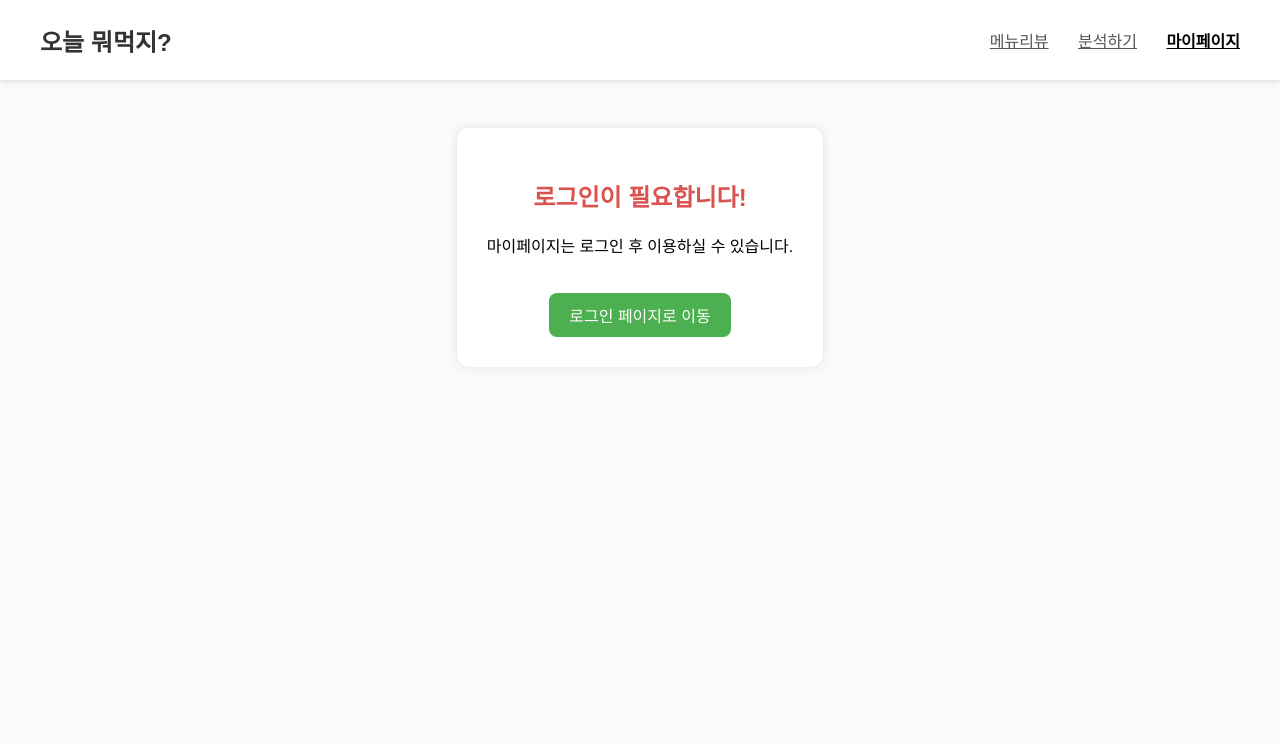
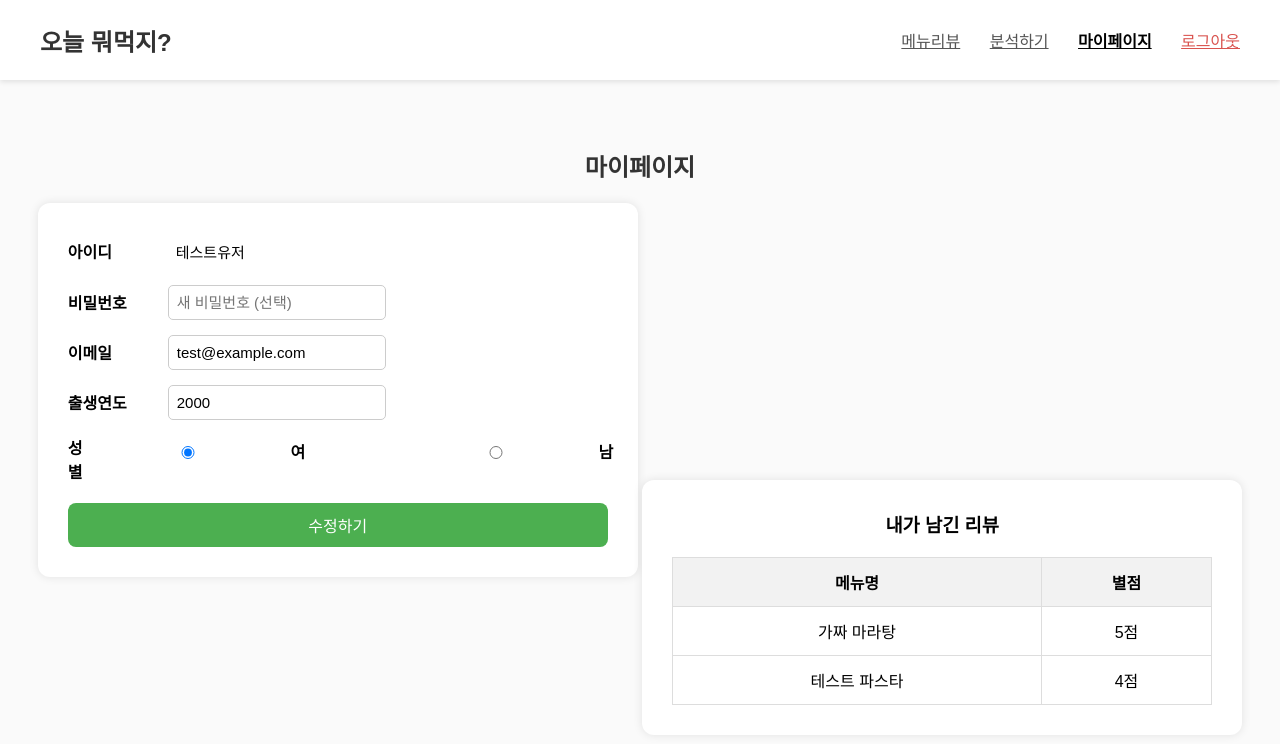
Before and after one commit to zzangss/BigDataApplication, a PHP site: page /mypage.php in a window 1280 px wide. Shown: the top 744 px of the page. Run offline with PHP 8.4, Linux system fonts and the light colour scheme.

Commit message:
fix: frontend

```diff
--- a/menu.php
+++ b/menu.php
@@ -84,9 +84,6 @@
         .review-button:hover {
             background-color: #45a049;
         }
-        /* --- 필터 바 끝 --- */
-
-        /* --- 리뷰 목록 스타일 --- */
         .review-list-item {
             display: flex;
             background: white;
--- a/mypage.php
+++ b/mypage.php
@@ -1,11 +1,13 @@
 <?php
 session_start(); // 1. 세션 시작
+
+//임시로그인
+$_SESSION['user_id'] = 1; // 테스트용 임시 로그인
+$_SESSION['username'] = 'testuser';
 
 // 2. 로그인 여부 확인
 if (!isset($_SESSION['user_id']) || empty($_SESSION['user_id'])) {
 
-    // 3. 로그인이 안 되었다면, "로그인 필요" 페이지 보여주고 종료
-    // (이 부분은 이전과 동일, "로그인 페이지로 이동" 링크가 index.php를 가리키는지 확인)
     ?>
     <!DOCTYPE html>
     <html lang="ko">
@@ -37,7 +39,7 @@
         <div class="login-required">
             <h2>로그인이 필요합니다!</h2>
             <p>마이페이지는 로그인 후 이용하실 수 있습니다.</p>
-            <a href="index.php">로그인 페이지로 이동</a>
+            <a href="login.php">로그인 페이지로 이동</a>
         </div>
     </body>
     </html>
@@ -45,26 +47,52 @@
     exit;
 }
 
-// 4. (로그인 됨) DB에서 정보 가져오기
-include 'db.php';
-$user_id = $_SESSION['user_id']; // 세션에 저장된 숫자 user_id
+// // 4. (로그인 됨) DB에서 [사용자 정보] 가져오기
+// include 'db.php';
+// $user_id = $_SESSION['user_id']; // 세션에 저장된 숫자 user_id
 
-// [수정] JOIN 쿼리로 Users와 UserProfile의 정보를 한 번에 가져옴
-$sql = "SELECT U.username, U.email, P.birth_year, P.gender
-        FROM Users U
-        LEFT JOIN UserProfile P ON U.user_id = P.user_id
-        WHERE U.user_id = ?";
+// $sql_user = "SELECT U.username, U.email, P.birth_year, P.gender
+//              FROM Users U
+//              LEFT JOIN UserProfile P ON U.user_id = P.user_id
+//              WHERE U.user_id = ?";
 
-$stmt = $conn->prepare($sql);
-$stmt->bind_param("i", $user_id); // 'i' = integer (숫자)
-$stmt->execute();
-$result = $stmt->get_result();
-$user = $result->fetch_assoc();
+// $stmt_user = $conn->prepare($sql_user);
+// $stmt_user->bind_param("i", $user_id);
+// $stmt_user->execute();
+// $result_user = $stmt_user->get_result();
+// $user = $result_user->fetch_assoc();
+// $stmt_user->close(); // 첫 번째 쿼리 닫기
 
-if (!$user) {
-    echo "사용자 정보를 불러오는 데 실패했습니다.";
-    exit;
-}
+// if (!$user) {
+//     echo "사용자 정보를 불러오는 데 실패했습니다.";
+//     exit;
+// }
+
+// // 5. [추가] DB에서 [이 사용자의 리뷰 목록] 가져오기
+// $sql_reviews = "SELECT M.menu_name, R.taste_rating
+//                 FROM Reviews R
+//                 JOIN Menus M ON R.menu_id = M.menu_id
+//                 WHERE R.user_id = ?
+//                 ORDER BY R.created_at DESC"; // 최신순으로 정렬
+
+// $stmt_reviews = $conn->prepare($sql_reviews);
+// $stmt_reviews->bind_param("i", $user_id);
+// $stmt_reviews->execute();
+// $reviews_result = $stmt_reviews->get_result();
+// // $reviews_result는 HTML에서 사용합니다. (아래 <tbody>에서)
+
+// 6. [추가] 주석 처리한 변수들 대신 가짜(Dummy) 데이터 생성
+$user = [
+    'username' => '테스트유저',
+    'email' => 'test@example.com',
+    'birth_year' => 2000,
+    'gender' => '여'
+];
+
+$dummy_reviews = [
+    ['menu_name' => '가짜 마라탕', 'taste_rating' => 5],
+    ['menu_name' => '테스트 파스타', 'taste_rating' => 4]
+];
 ?>
 <!DOCTYPE html>
 <html lang="ko">
@@ -80,18 +108,53 @@
         .nav-links a.active { font-weight: bold; color: #000; }
         .nav-links a.logout-btn { color: #d9534f; }
         h2 { color: #333; }
-        form { display: inline-block; background: white; padding: 30px; border-radius: 12px; box-shadow: 0 0 10px rgba(0,0,0,0.1); text-align: left; }
+
+        /* [수정] 폼과 리뷰 섹션의 너비를 통일 */
+        .content-box {
+            display: inline-block;
+            width: 100%;
+            max-width: 600px; /* 최대 너비 */
+            box-sizing: border-box; /* 패딩 포함 */
+            background: white;
+            padding: 30px;
+            border-radius: 12px;
+            box-shadow: 0 0 10px rgba(0,0,0,0.1);
+            text-align: left;
+        }
         form div { margin-bottom: 15px; display: flex; align-items: center; }
         form label { width: 100px; font-weight: bold; }
         form input, form span { padding: 8px; font-size: 15px; width: 200px; }
         form input { border: 1px solid #ccc; border-radius: 5px; }
         form button { display: block; width: 100%; margin-top: 20px; padding: 10px; font-size: 16px; background-color: #4CAF50; color: white; border: none; border-radius: 8px; cursor: pointer; }
         form button:hover { background-color: #45a049; }
+
+        /* --- ▼ [추가] '내가 남긴 리뷰' 테이블 스타일 ▼ --- */
+        .review-section {
+            margin-top: 40px; /* 폼과의 간격 */
+        }
+        .review-section h3 {
+            text-align: center;
+            margin-top: 0;
+            margin-bottom: 20px;
+        }
+        .review-table {
+            width: 100%;
+            border-collapse: collapse; /* 테이블 선 합치기 */
+        }
+        .review-table th, .review-table td {
+            border: 1px solid #ddd;
+            padding: 12px;
+            text-align: center;
+        }
+        .review-table th {
+            background-color: #f2f2f2;
+        }
     </style>
 </head>
 <body>
     <header>
-        <a href="main.php" class="logo">오늘 뭐먹지?</a> <nav class="nav-links">
+        <a href="index.php" class="logo">오늘 뭐먹지?</a>
+        <nav class="nav-links">
             <a href="menu.php">메뉴리뷰</a>
             <a href="analysis.php">분석하기</a>
             <a href="mypage.php" class="active">마이페이지</a>
@@ -101,7 +164,7 @@
 
     <h2>마이페이지</h2>
 
-    <form method="post" action="mypage_update.php">
+    <form class="content-box" method="post" action="mypage_update.php">
         <div>
             <label>아이디</label>
             <span><?php echo htmlspecialchars($user['username']); ?></span>
@@ -111,18 +174,67 @@
             <input type="password" id="pw" name="password" placeholder="새 비밀번호 (선택)">
         </div>
         <div>
+            <label for="email">이메일</label>
+            <input type="email" id="email" name="email" value="<?php echo htmlspecialchars($user['email']); ?>">
+        </div>
+        <div>
             <label for="birth_year">출생연도</label>
             <input type="number" id="birth_year" name="birth_year" value="<?php echo htmlspecialchars($user['birth_year']); ?>">
         </div>
         <div>
             <label for="gender">성별</label>
-            <input type="text" id="gender" name="gender" value="<?php echo htmlspecialchars($user['gender']); ?>">
+            <div class="radio-group">
+                    <input type="radio" id="gender_f" name="gender" value="여" <?php echo ($user['gender'] == '여') ? 'checked' : ''; ?>>
+                    <label for="gender_f">여</label>
+                    <input type="radio" id="gender_m" name="gender" value="남" <?php echo ($user['gender'] == '남') ? 'checked' : ''; ?>>
+                    <label for="gender_m">남</label>
+            </div>
         </div>
-        <div>
-            <label for="email">이메일</label>
-            <input type="email" id="email" name="email" value="<?php echo htmlspecialchars($user['email']); ?>">
-        </div>
+
         <button type="submit">수정하기</button>
     </form>
-</body>
+    <div class="content-box review-section">
+        <h3>내가 남긴 리뷰</h3>
+        <table class="review-table">
+            <thead>
+                <tr>
+                    <th>메뉴명</th>
+                    <th>별점</th>
+                </tr>
+            </thead>
+            <tbody>
+                <?php
+                // if ($reviews_result->num_rows > 0) {
+                //     // DB에서 가져온 데이터로 행(row)을 반복 생성
+                //     while($review = $reviews_result->fetch_assoc()) {
+                //         echo "<tr>";
+                //         echo "<td>" . htmlspecialchars($review['menu_name']) . "</td>";
+                //         echo "<td>" . htmlspecialchars($review['taste_rating']) . "점</td>";
+                //         echo "</tr>";
+                //     }
+                // } else {
+                //     // 리뷰가 없는 경우
+                //     echo '<tr><td colspan="2">아직 남기신 리뷰가 없습니다.</td></tr>';
+                // }
+
+                // // 사용한 DB 리소스 모두 닫기
+                // $stmt_reviews->close();
+                // $conn->close();
+
+                // 가짜(Dummy) 데이터로 대체
+                if (count($dummy_reviews) > 0) {
+                    foreach ($dummy_reviews as $review) {
+                        echo "<tr>";
+                        echo "<td>" . htmlspecialchars($review['menu_name']) . "</td>";
+                        echo "<td>" . htmlspecialchars($review['taste_rating']) . "점</td>";
+                        echo "</tr>";
+                    }
+                } else {
+                    echo '<tr><td colspan="2">아직 남기신 리뷰가 없습니다.</td></tr>';
+                }
+             ?>
+            </tbody>
+        </table>
+    </div>
+    </body>
 </html>
--- a/signup.php
+++ b/signup.php
@@ -29,7 +29,7 @@
         <nav class="nav-links">
             <a href="menu.php">메뉴리뷰</a>
             <a href="analysis.php">분석하기</a>
-            <a href="index.php" class="login-btn">로그인</a>
+            <a href="login.php" class="login-btn">로그인</a>
         </nav>
     </header>
     <h2>오늘 뭐먹지? 회원가입</h2>
```
Also changed, not shown: login_process.php (deleted, +0 -43 lines), review.php (+60 -22 lines), signup_process.php (deleted, +0 -57 lines), mypage_update.php (added).
